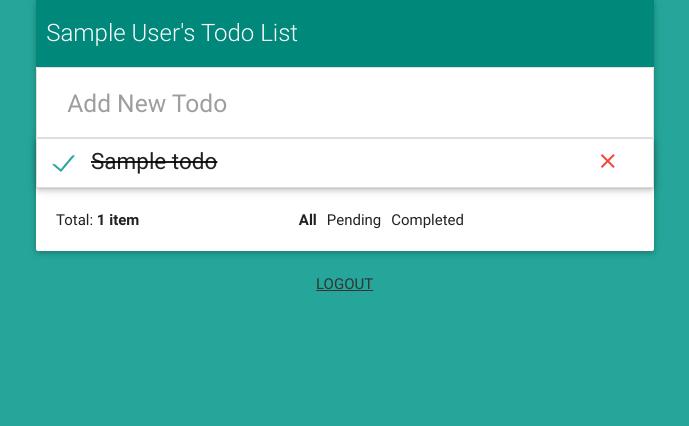
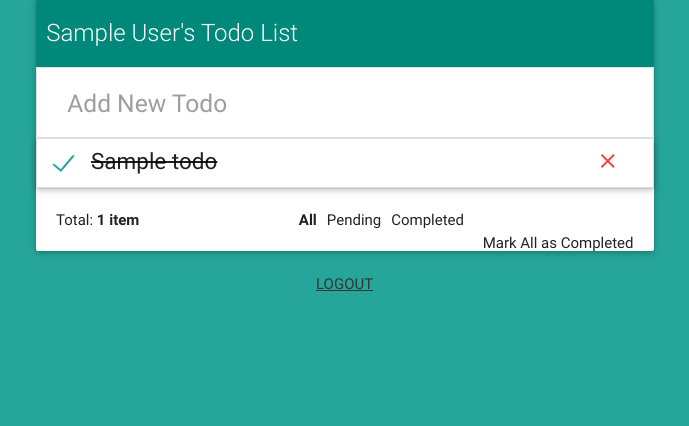
Before and after one commit to aneeshrelan/TodoList, a CodeIgniter app: page /database/index.php/user/ in a window 1280 px wide. Shown: the part 189-615 px from the top of the page, without its empty margins (295-984 px from the left). Run offline with CodeIgniter, Linux system fonts and the light colour scheme; the visitor is signed in with stand-in values (Sample User, id 1); tables that the repository leaves empty hold one stand-in row (values such as "Sample post"); data that the repository does not hold is empty.

Commit message:
Add Mark All Link

```diff
--- a/application/models/Process.php
+++ b/application/models/Process.php
@@ -178,7 +178,7 @@ class Process extends CI_Model{
 		}
 		else
 		{
-			//db update failure, return false
+			//db update failure, return falseg
 			return FALSE;
 		}
 
--- a/application/views/userHome.php
+++ b/application/views/userHome.php
@@ -96,6 +96,7 @@ $this->load->helper('form');
             <div class="card-action center-align card-options">
               <span class="todo_total">Total: <span class="total_value"></span></span>
               <p class="show_options center-align"><span class="show_all active">All</span><span class="show_pending">Pending</span><span class="show_completed">Completed</span></p>
+              <span class="mark_all">Mark All as Completed</span>
             </div>
             <div class="card-action center-align card-footer">
               <span id="footer-text"></span>
--- a/assets/css/todo.css
+++ b/assets/css/todo.css
@@ -112,3 +112,8 @@ html,body
 {
   text-decoration: underline;
 }
+
+.mark_all
+{
+  float: right;
+}
```
